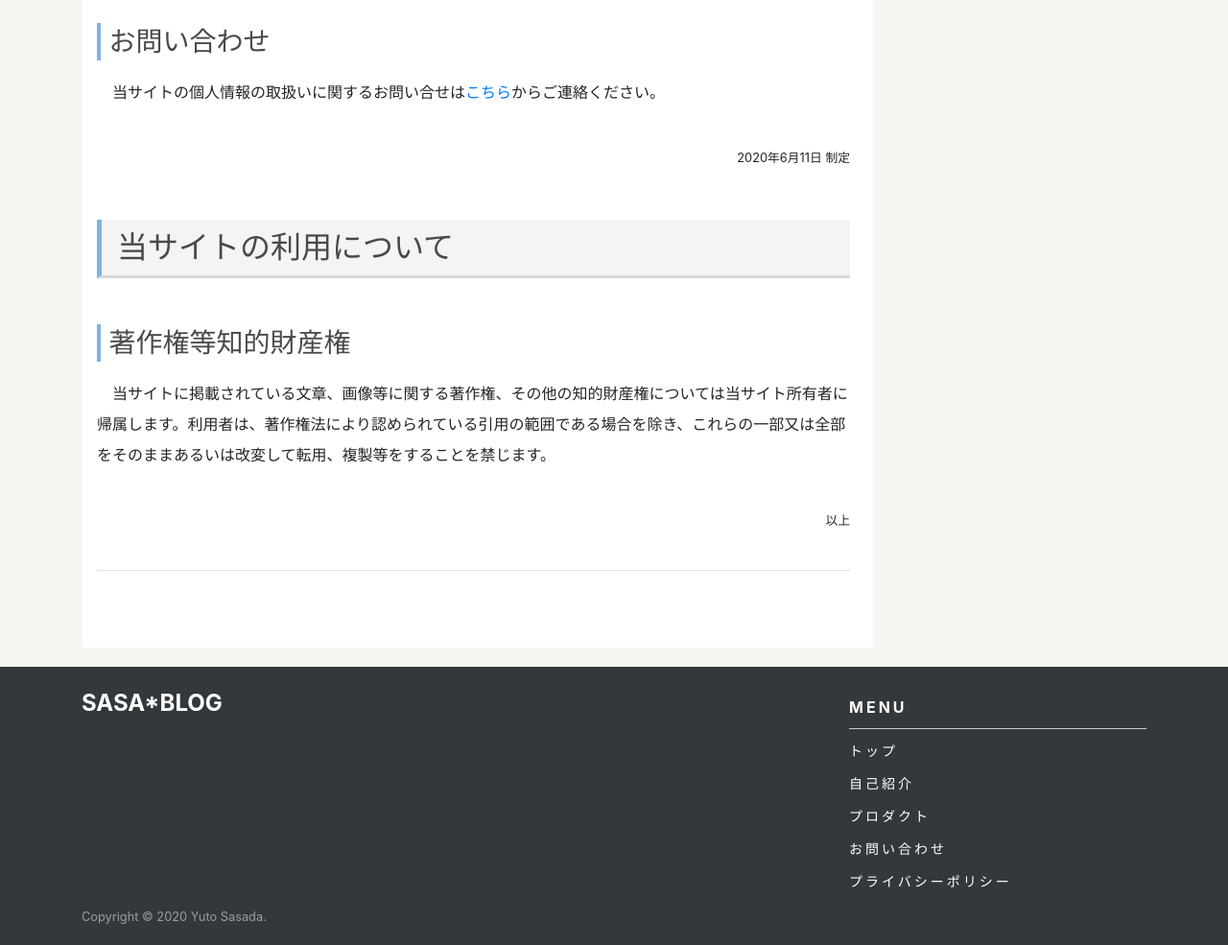
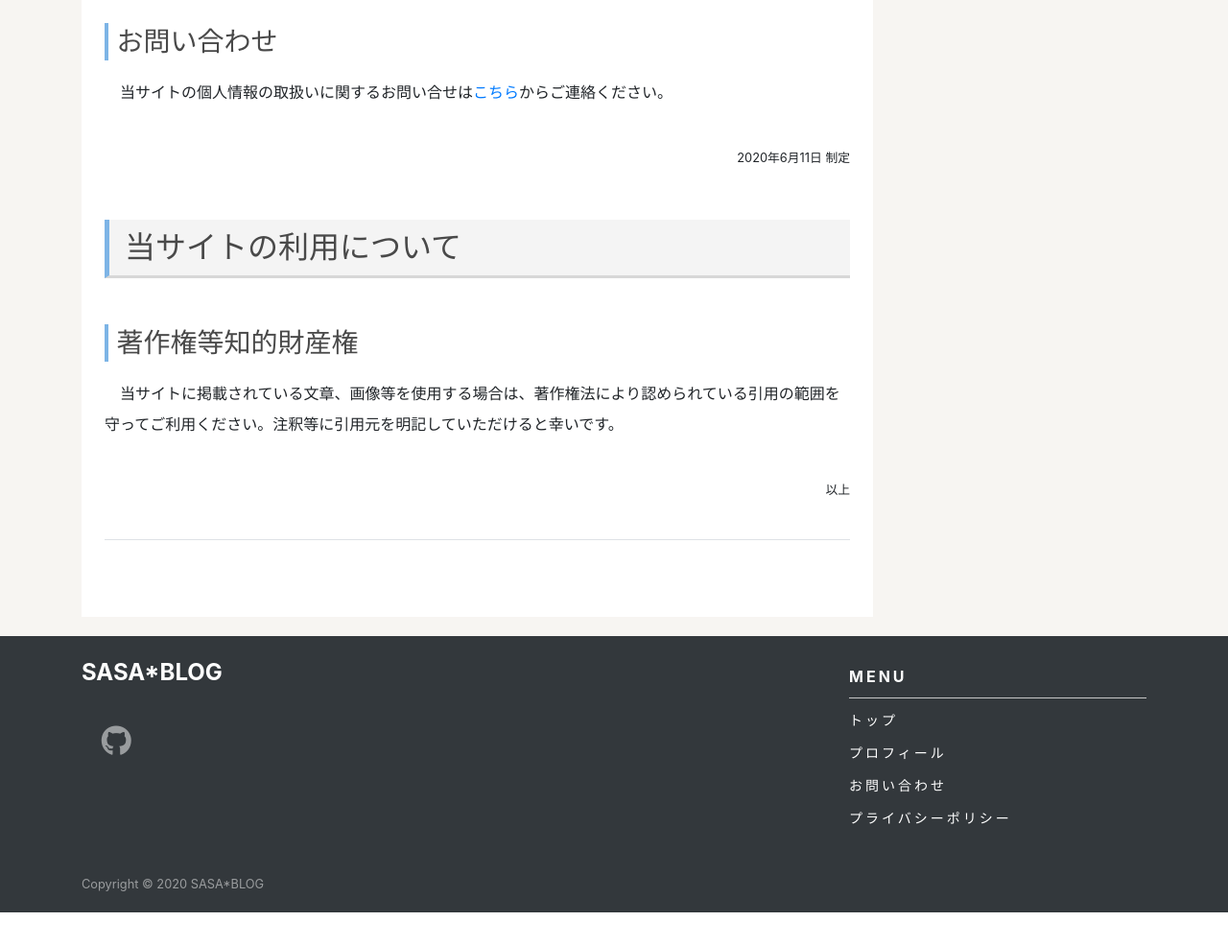
Before and after one commit to sasada033/blog, a Django app: page /privacy/ in a window 1280 px wide. Shown: the part 1600-2585 px from the top of the page at 96% size. After the commit the page ends 2551 px from the top, so only its background shows below. Run offline with Django 3.2, Linux system fonts and the light colour scheme; some libraries are stand-ins or nearby versions.

Commit message:
made profile page

```diff
--- a/post/templates/post/base.html
+++ b/post/templates/post/base.html
@@ -12,7 +12,8 @@
 
         <!-- Bootstrap -->
         <link rel="stylesheet" href="{% static 'vendor/bootstrap/css/bootstrap.min.css' %}">
-        <link rel="stylesheet" href="https://maxcdn.bootstrapcdn.com/font-awesome/4.7.0/css/font-awesome.min.css">
+        <!-- fontAwesome -->
+        <script src="https://kit.fontawesome.com/57a835be4a.js" crossorigin="anonymous"></script>
         <!-- highlight.js -->
         <link rel="stylesheet" href="https://cdnjs.cloudflare.com/ajax/libs/highlight.js/10.0.3/styles/androidstudio.min.css">
         <!-- Table of contents -->
@@ -34,10 +35,7 @@
                 <div class="collapse navbar-collapse" id="Navber">
                     <ul class="navbar-nav mr-auto">
                         <li class="nav-item">
-                            <a class="nav-link" href="#">Profile</a>
-                        </li>
-                        <li class="nav-item">
-                            <a class="nav-link" href="#">Products</a>
+                            <a class="nav-link" href="{% url 'post:profile' %}">Profile</a>
                         </li>
                         <li class="nav-item">
                             <a class="nav-link" href="{% url 'post:inquiry' %}">Contact</a>
@@ -66,10 +64,10 @@
                                 <img src="{% static 'img/initial_icon_human.png' %}" alt="" width="90" height="90">
                             </div>
                             <dl class="prof-bottom mb-0">
-                                <dt class="ml-2">ササダユウト</dt>
+                                <dt class="ml-2">ササダ</dt>
                                 <dd class="text-black-50 py-2"><small>このブログを運営している管理人です。Webエンジニアとしてサーバーサイドからフロントエンドまで幅広く学習中です。</small></dd>
                                 <dd>
-                                    <a href="#" class="btn btn-outline-info" role="button">もっと見る</a>
+                                    <a href="{% url 'post:profile' %}" class="btn btn-outline-info" role="button">もっと見る</a>
                                 </dd>
                             </dl>
                         </div>
@@ -85,19 +83,23 @@
             <div class="container">
                 <div class="row justify-content-between">
                     <div class="col-12 col-md-4">
-                        <span class="logo">SASA*BLOG</span>
+                        <div class="logo">SASA*BLOG</div>
+                        <div class="sns-icons">
+                            <ul class="sns-list">
+                                <li>
+                                    <a href="https://github.com/sasada033"><i class="fab fa-github fa-2x"></i></a>
+                                </li>
+                            </ul>
+                        </div>
                     </div>
                     <div class="col-10 col-md-4">
-                        <ul class="menu">
+                        <ul class="menu mb-5">
                             <span>Menu</span>
                             <li>
                                 <a href="{% url 'post:index' %}">トップ</a>
                             </li>
                             <li>
-                                <a href="#">自己紹介</a>
-                            </li>
-                            <li>
-                                <a href="#">プロダクト</a>
+                                <a href="{% url 'post:profile' %}">プロフィール</a>
                             </li>
                             <li>
                                 <a href="{% url 'post:inquiry' %}">お問い合わせ</a>
@@ -108,7 +110,7 @@
                         </ul>
                     </div>
                 </div>
-                <p class="m-0 text-left text-white-50 small">Copyright &copy; 2020 Yuto Sasada.</p>
+                <p class="m-0 text-left text-white-50 small">Copyright &copy; 2020 SASA*BLOG</p>
             </div>
         </footer>
         <!-- End Footer -->
--- a/post/templates/post/privacy.html
+++ b/post/templates/post/privacy.html
@@ -39,7 +39,7 @@
         <div>
             <h2>当サイトの利用について</h2>
             <h3>著作権等知的財産権</h3>
-            <p>当サイトに掲載されている文章、画像等に関する著作権、その他の知的財産権については当サイト所有者に帰属します。利用者は、著作権法により認められている引用の範囲である場合を除き、これらの一部又は全部をそのままあるいは改変して転用、複製等をすることを禁じます。</p>
+            <p>当サイトに掲載されている文章、画像等を使用する場合は、著作権法により認められている引用の範囲を守ってご利用ください。注釈等に引用元を明記していただけると幸いです。</p>
             <p class="text-right"><small>以上</small></p>
         </div>
         <!-- End Terms of Service-->
--- a/post/urls.py
+++ b/post/urls.py
@@ -5,6 +5,7 @@ app_name = 'post'
 
 urlpatterns = [
     path('privacy/', views.PrivacyPolicyView.as_view(), name='privacy'),
+    path('profile/', views.ProfileView.as_view(), name='profile'),
     path('inquiry/', views.InquiryView.as_view(), name='inquiry'),
     path('detail/<int:pk>/', views.PostDetailView.as_view(), name='post_detail'),
     path('<str:tag>/', views.IndexView.as_view(), name='index_tag'),
--- a/post/views.py
+++ b/post/views.py
@@ -58,3 +58,7 @@ class InquiryView(generic.FormView):
 
 class PrivacyPolicyView(generic.TemplateView):
     template_name = 'post/privacy.html'
+
+
+class ProfileView(generic.TemplateView):
+    template_name = 'post/profile.html'
--- a/static/css/mystyle.css
+++ b/static/css/mystyle.css
@@ -19,10 +19,10 @@ body {
     flex: 1;
 }
 
-main, #inquiry, #privacy {
+main, #inquiry, #privacy, #profile {
     background-color: #FFF;
     line-height: 2rem;
-    padding: 2rem 1.5rem 5rem 1.0rem;
+    padding: 2rem 1.5rem 5rem 1.5rem;
 }
 
 h1 {
@@ -51,7 +51,7 @@ article h4, #privacy h4 {
     font-weight: bolder;
 }
 
-#inquiry h2, #privacy h2 {
+#inquiry h2, #privacy h2, #profile h2 {
     margin-bottom: 3rem;
     padding: 0.6rem 1rem;/*文字の上下 左右の余白*/
     color: #494949;/*文字色*/
@@ -147,6 +173,26 @@ footer {
     margin-top: 20px;
 }
 
+.sns-icons {
+    margin: 1rem 0;
+    padding: 0.3rem;
+}
+
+.sns-list {
+    margin: 1rem 0;
+    padding: 0;
+    display: flex;
+    list-style: none;
+}
+
+.sns-list li {
+    margin: 0 1rem;
+}
+
+.fa-github, .fa-twitter {
+    color: rgba(255,255,255,.5);
+}
+
 .menu span {
     color: #FFF;
     font-weight: bold;
```
Also changed, not shown: other parts of static/css/mystyle.css (+26 -0 lines), post/templates/post/profile.html (added, +45 -0 lines), static/css/table_of_contents.css (+30 -13 lines).
